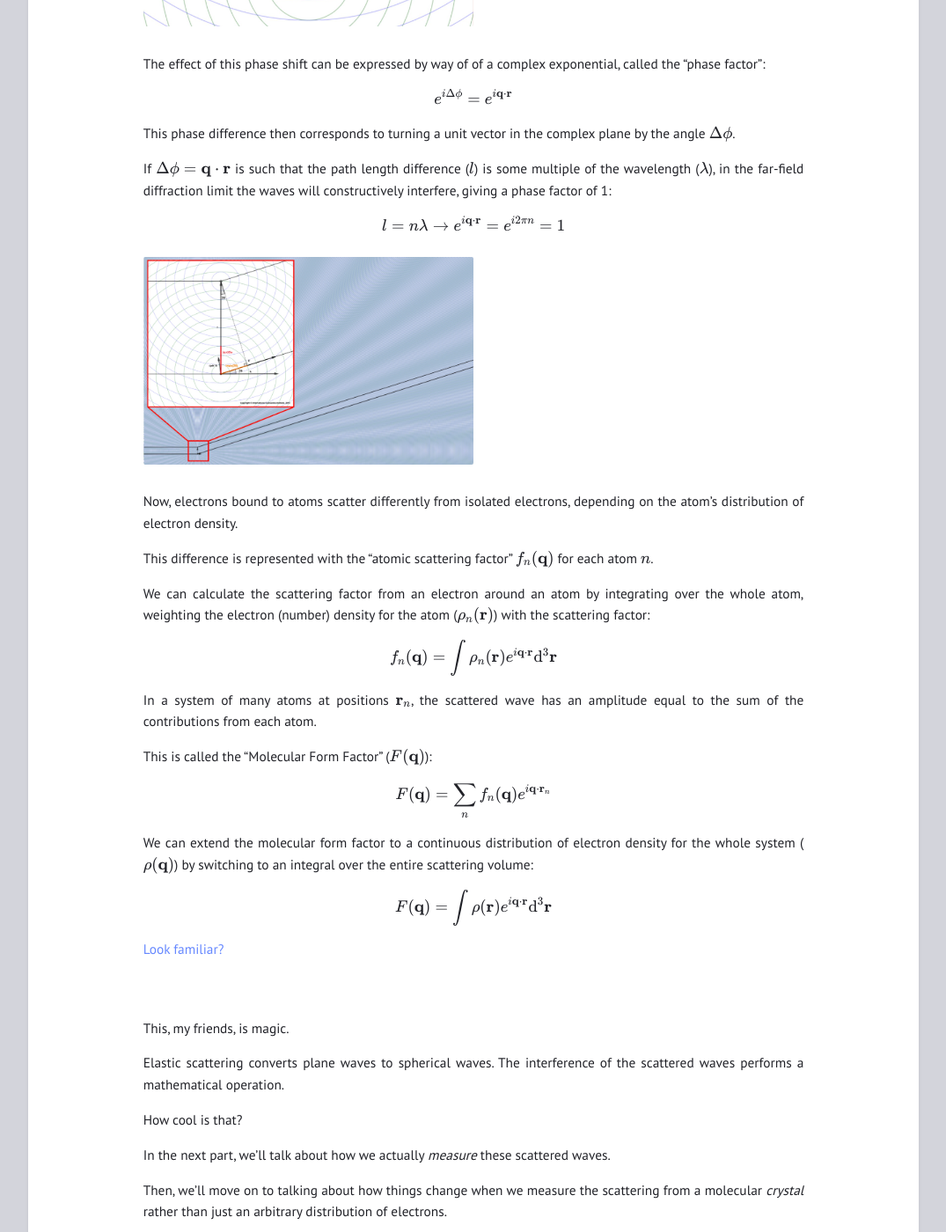
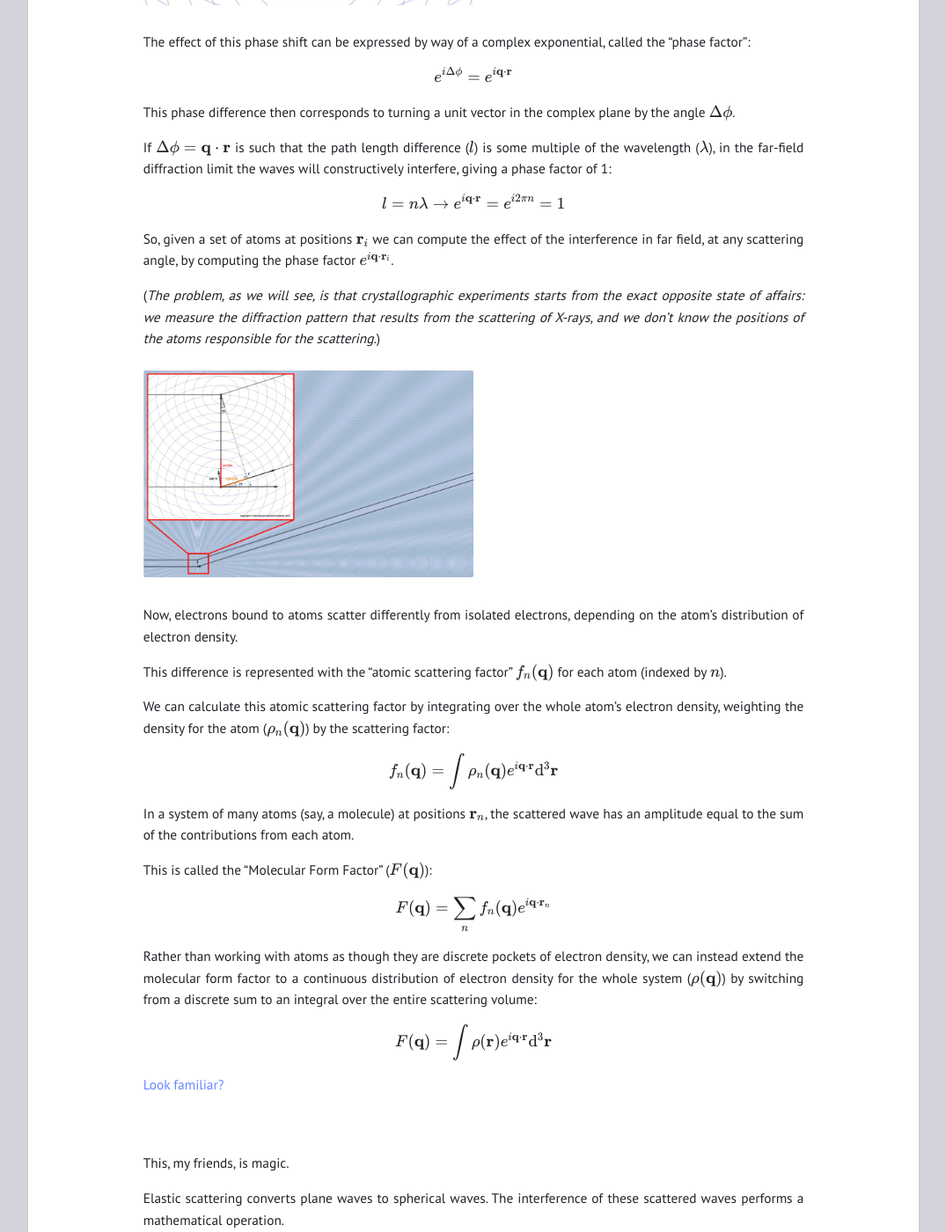
Before and after one commit to davidwych/davidwych.github.io, a Jekyll site: the page built from blog/_posts/2022-05-29-intro-cryst-1.md, in a window 1280 px wide and 1400 px high, scrolled down 1884 px. Shown: the whole window at 88% size, without its empty margins (102-1177 px from the left). Built offline with Jekyll 4.4.1, drawn with Linux system fonts in a browser that asks for light colours; some of the changed text lies outside the part shown.

Commit message:
Updates to CV and Blog posts

```diff
--- a/blog/_posts/2022-05-29-intro-cryst-1.md
+++ b/blog/_posts/2022-05-29-intro-cryst-1.md
@@ -50,23 +50,27 @@ If $$\Delta\phi = \mathbf{q}\cdot\mathbf{r}$$ is such that the path length diffe
 
 $$ l = n \lambda \rightarrow e^{i \mathbf{q} \cdot \mathbf{r} } = e^{i 2 \pi n} = 1 $$
 
+So, given a set of atoms at positions $$\mathbf{r}_{i}$$ we can compute the effect of the interference in far field, at any scattering angle, by computing the phase factor $$ e^{i \mathbf{q} \cdot \mathbf{r}_{i} } $$.
+
+(*The problem, as we will see, is that crystallographic experiments starts from the exact opposite state of affairs: we measure the diffraction pattern that results from the scattering of X-rays, and we don't know the positions of the atoms responsible for the scattering.*)
+
 ![fair field](/blog/assets/images/far_field.jpeg){: width="50%"}
 
 Now, electrons bound to atoms scatter differently from isolated electrons, depending on the atom's distribution of electron density.
 
-This difference is represented with the "atomic scattering factor" $$f_{n}(\mathbf{q})$$ for each atom $$n$$.
+This difference is represented with the "atomic scattering factor" $$f_{n}(\mathbf{q})$$ for each atom (indexed by $$n$$).
 
-We can calculate the scattering factor from an electron around an atom by integrating over the whole atom, weighting the electron (number) density for the atom ($$\rho_{n}(\mathbf{r})$$) with the scattering factor:
+We can calculate this atomic scattering factor by integrating over the whole atom's electron density, weighting the density for the atom ($$\rho_{n}(\mathbf{q})$$) by the scattering factor:
 
-$$ f_{n}(\mathbf{q}) = \int \rho_{n}(\mathbf{r}) e^{i \mathbf{q} \cdot \mathbf{r}} \mathrm{d}^{3} \mathbf{r} $$
+$$ f_{n}(\mathbf{q}) = \int \rho_{n}(\mathbf{q}) e^{i \mathbf{q} \cdot \mathbf{r}} \mathrm{d}^{3} \mathbf{r} $$
 
-In a system of many atoms at positions $$\mathbf{r}_{n}$$, the scattered wave has an amplitude equal to the sum of the contributions from each atom.
+In a system of many atoms (say, a molecule) at positions $$\mathbf{r}_{n}$$, the scattered wave has an amplitude equal to the sum of the contributions from each atom.
 
 This is called the "Molecular Form Factor" ($$F(\mathbf{q})$$):
 
 $$ F(\mathbf{q}) = \sum_{n} f_{n}(\mathbf{q}) e^{i\mathbf{q}\cdot\mathbf{r}_{n}} $$
 
-We can extend the molecular form factor to a continuous distribution of electron density for the whole system ($$\rho(\mathbf{q})$$) by switching to an integral over the entire scattering volume:
+Rather than working with atoms as though they are discrete pockets of electron density, we can instead extend the molecular form factor to a continuous distribution of electron density for the whole system ($$\rho(\mathbf{q})$$) by switching from a discrete sum to an integral over the entire scattering volume:
 
 $$ F(\mathbf{q}) = \int \rho(\mathbf{r}) e^{i\mathbf{q}\cdot\mathbf{r}} \mathrm{d}^{3}\mathbf{r} $$
 
@@ -76,7 +80,7 @@ $$ F(\mathbf{q}) = \int \rho(\mathbf{r}) e^{i\mathbf{q}\cdot\mathbf{r}} \mathrm{
 
 This, my friends, is magic.
 
-Elastic scattering converts plane waves to spherical waves. The interference of the scattered waves performs a mathematical operation.
+Elastic scattering converts plane waves to spherical waves. The interference of these scattered waves performs a mathematical operation.
 
 How cool is that?
 
```
Also changed, not shown: other parts of blog/_posts/2022-05-29-intro-cryst-1.md (+3 -3 lines), CV.md (+1 -1 lines), blog/_posts/2022-05-29-intro-cryst_1.md (deleted, +0 -87 lines), blog/_posts/2022-06-17-intro-cryst-2.md (+7 -7 lines).
